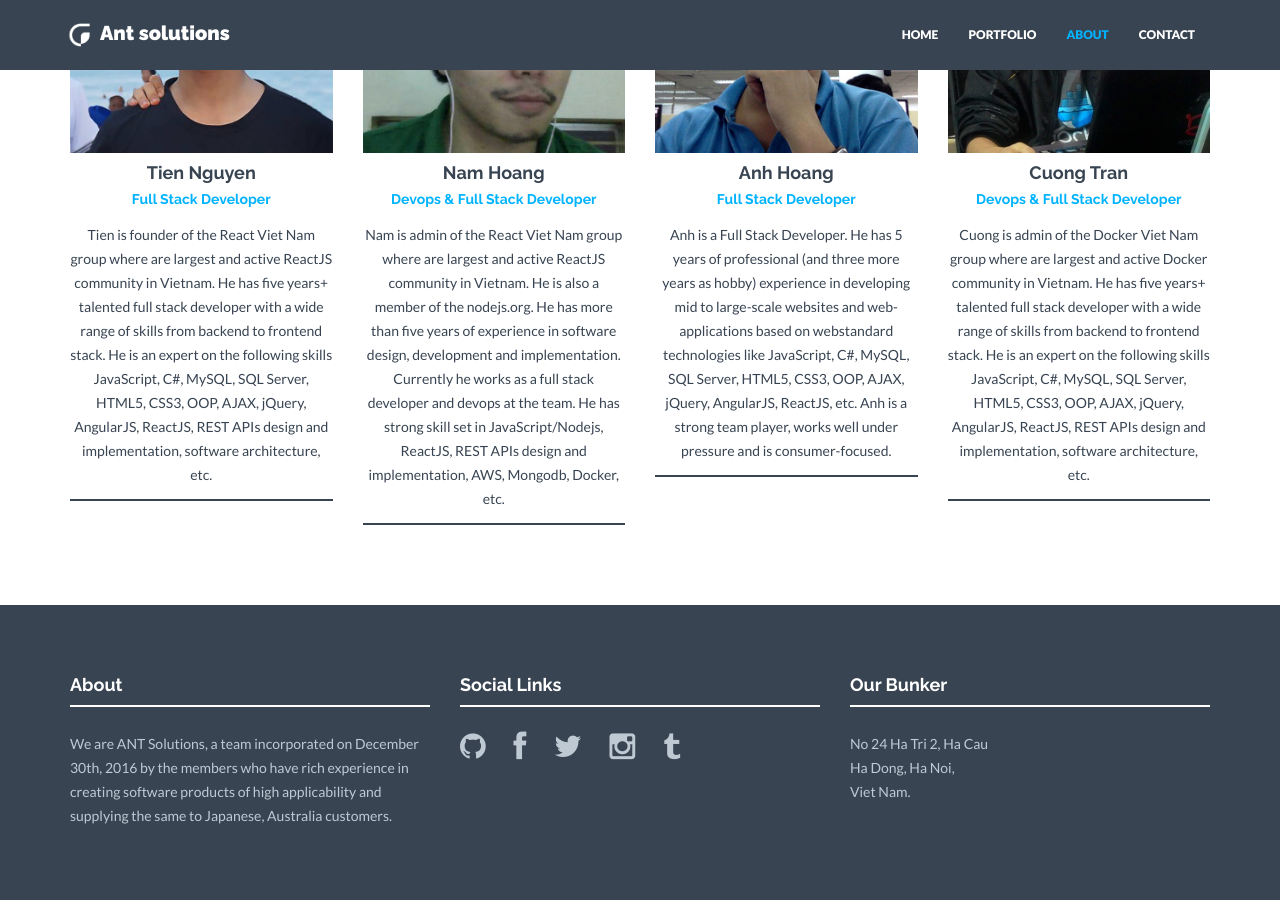
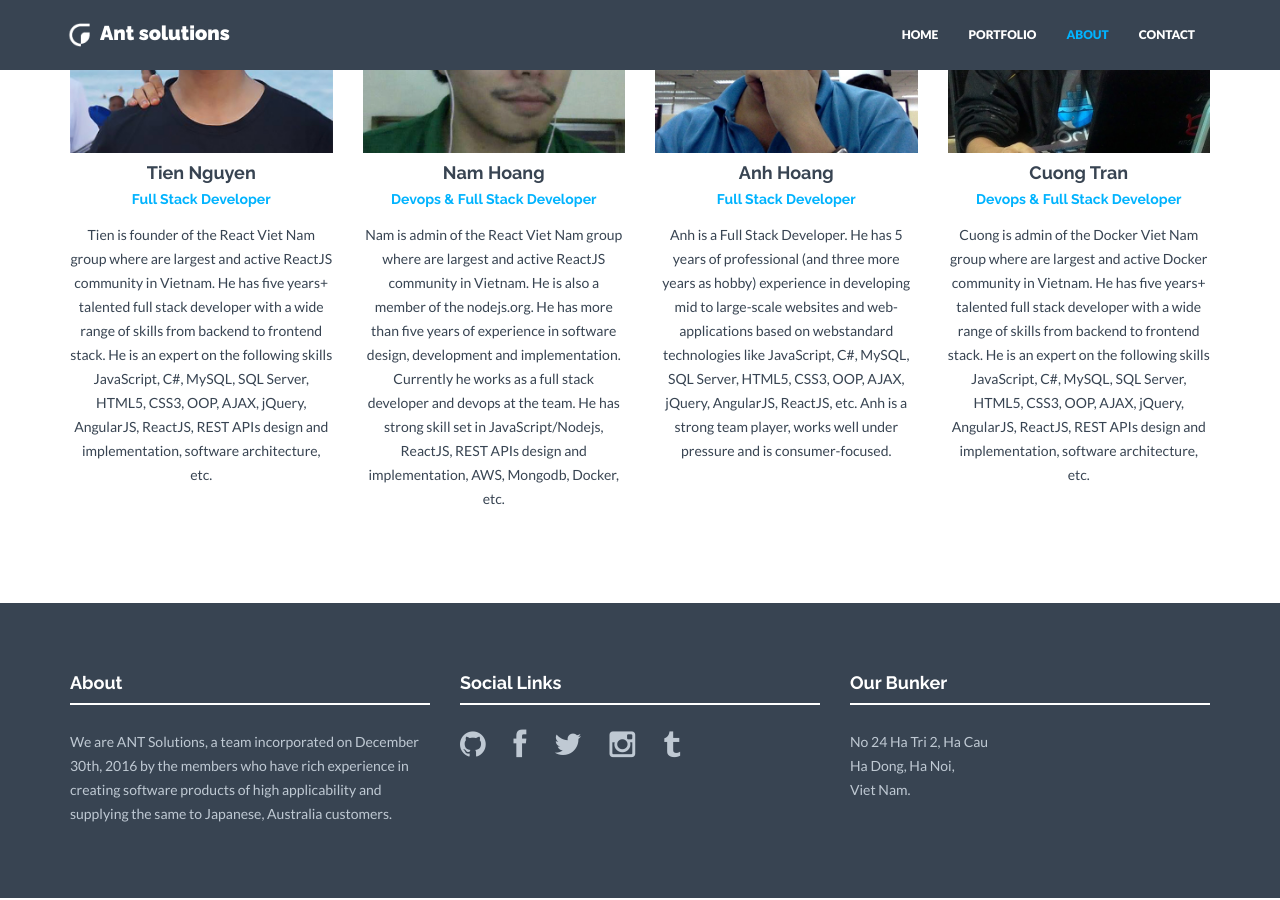
Before and after one commit to ant-software/ant-software.github.io, a Jekyll site: the page built from about.html, in a window 1280 px wide and 900 px high, scrolled down 959 px. Built offline with Jekyll 4.4.1, drawn with Linux system fonts in a browser that asks for light colours; nearby versions of some CDN libraries.

Commit message:
Update member style.

```diff
--- a/_includes/members.html
+++ b/_includes/members.html
@@ -18,7 +18,7 @@
             <h4>{{ member.name }}</h4>
             <h5 class="ctitle">{{ member.position }}</h5>
             <p>{{ member.text }}</p>
-            <div class="hline"></div>
+            <!-- <div class="hline"></div> -->
         </div><! --/col-lg-3 -->
         {% endfor %}
 
```
